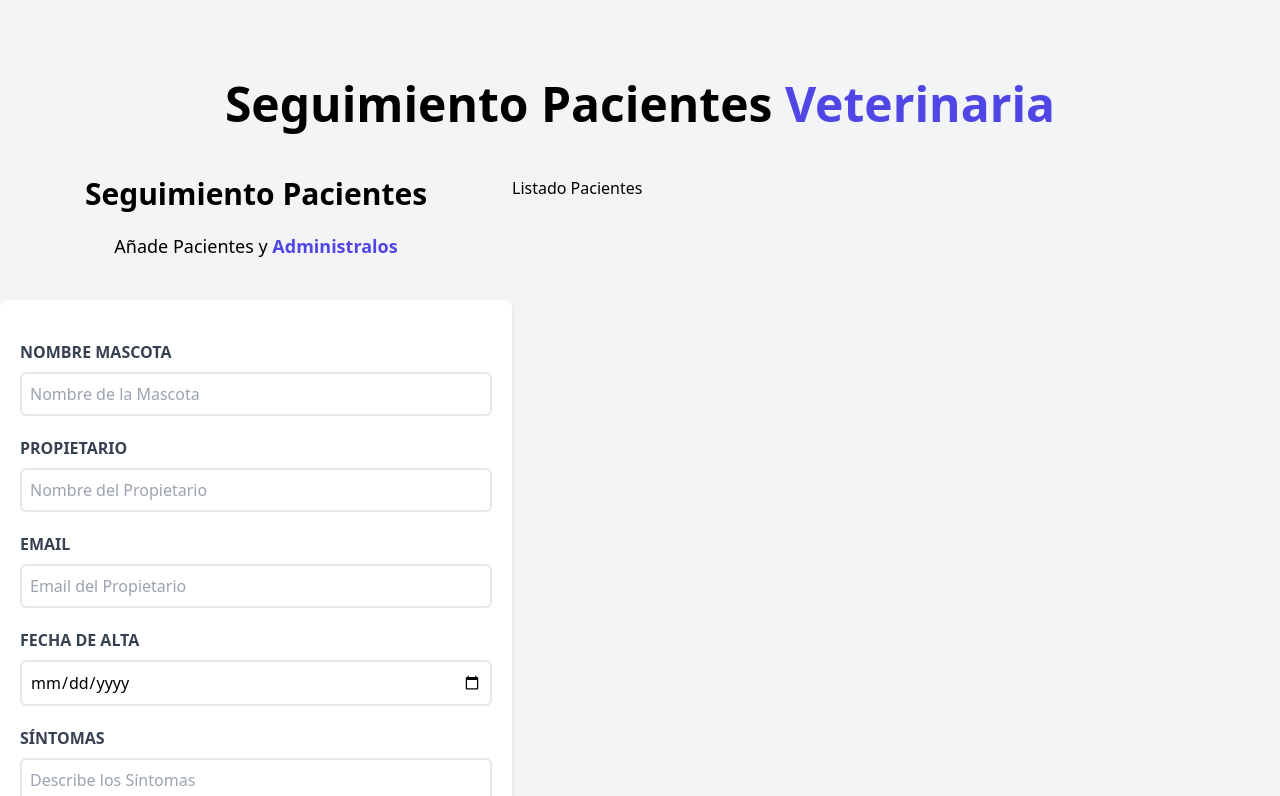
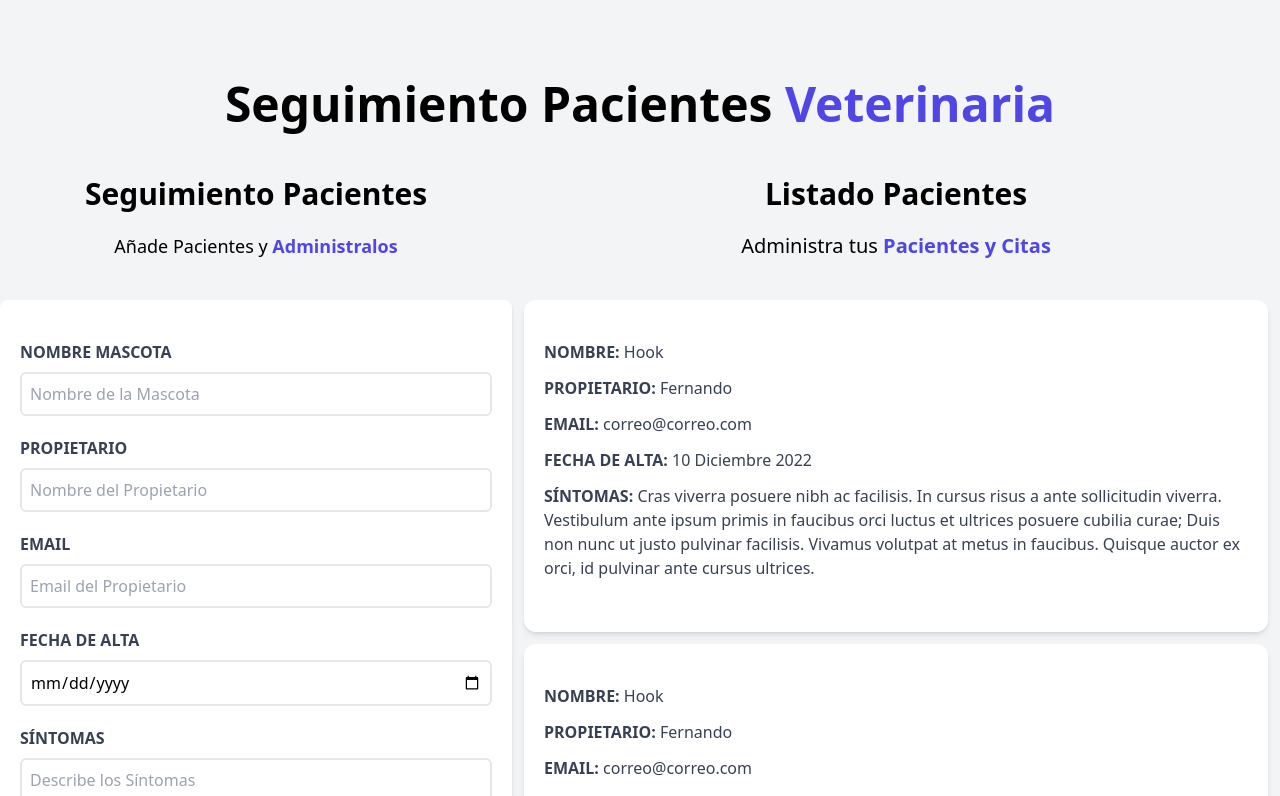
Before and after one commit to fschwalb/citas-veterinaria, a React (Vite) app: page / in a window 1280 px wide. Shown: the top 796 px of the page. Built offline with nearby package versions, Linux system fonts and the light colour scheme.

Commit message:
Paciente.jsx Added & Form CSS DONE

```diff
--- a/src/components/ListadoPacientes.jsx
+++ b/src/components/ListadoPacientes.jsx
@@ -1,8 +1,22 @@
+import Paciente from "./Paciente"
+
 const ListadoPacientes = () => {
 
     return (
-        <div className="w-1/2 lg:w-3/5">
-            <h2>Listado Pacientes</h2>
+        <div className="md:w-1/2 lg:w-3/5 md:h-screen overflow-y-scroll">
+            <h2 className="font-black text-3xl text-center">Listado Pacientes</h2>
+
+            <p className="text-xl mt-5 mb-10 text-center">
+                Administra tus {''}
+                <span className="text-indigo-600 font-bold text-xl">Pacientes y Citas</span>
+            </p>
+
+            <Paciente />
+            <Paciente />
+            <Paciente />
+            <Paciente />
+            <Paciente />
+            <Paciente />
         </div>
     )
 
--- /dev/null
+++ b/src/components/Paciente.jsx
@@ -0,0 +1,29 @@
+
+
+const Paciente = () => {
+    return (
+        <div className="m-3 bg-white shadow-md p-5 py-10 rounded-xl">
+            <p className="font-bold mb-3 text-gray-700 uppercase">Nombre: {''}
+                <span className="font-normal normal-case">Hook</span>
+            </p>
+
+            <p className="font-bold mb-3 text-gray-700 uppercase">Propietario: {''}
+                <span className="font-normal normal-case">Fernando</span>
+            </p>
+
+            <p className="font-bold mb-3 text-gray-700 uppercase">Email: {''}
+                <span className="font-normal normal-case">correo@correo.com</span>
+            </p>
+
+            <p className="font-bold mb-3 text-gray-700 uppercase">Fecha de Alta: {''}
+                <span className="font-normal normal-case">10 Diciembre 2022</span>
+            </p>
+
+            <p className="font-bold mb-3 text-gray-700 uppercase">Síntomas: {''}
+                <span className="font-normal normal-case">Cras viverra posuere nibh ac facilisis. In cursus risus a ante sollicitudin viverra. Vestibulum ante ipsum primis in faucibus orci luctus et ultrices posuere cubilia curae; Duis non nunc ut justo pulvinar facilisis. Vivamus volutpat at metus in faucibus. Quisque auctor ex orci, id pulvinar ante cursus ultrices.</span>
+            </p>
+        </div>
+    )
+}
+
+export default Paciente
```
